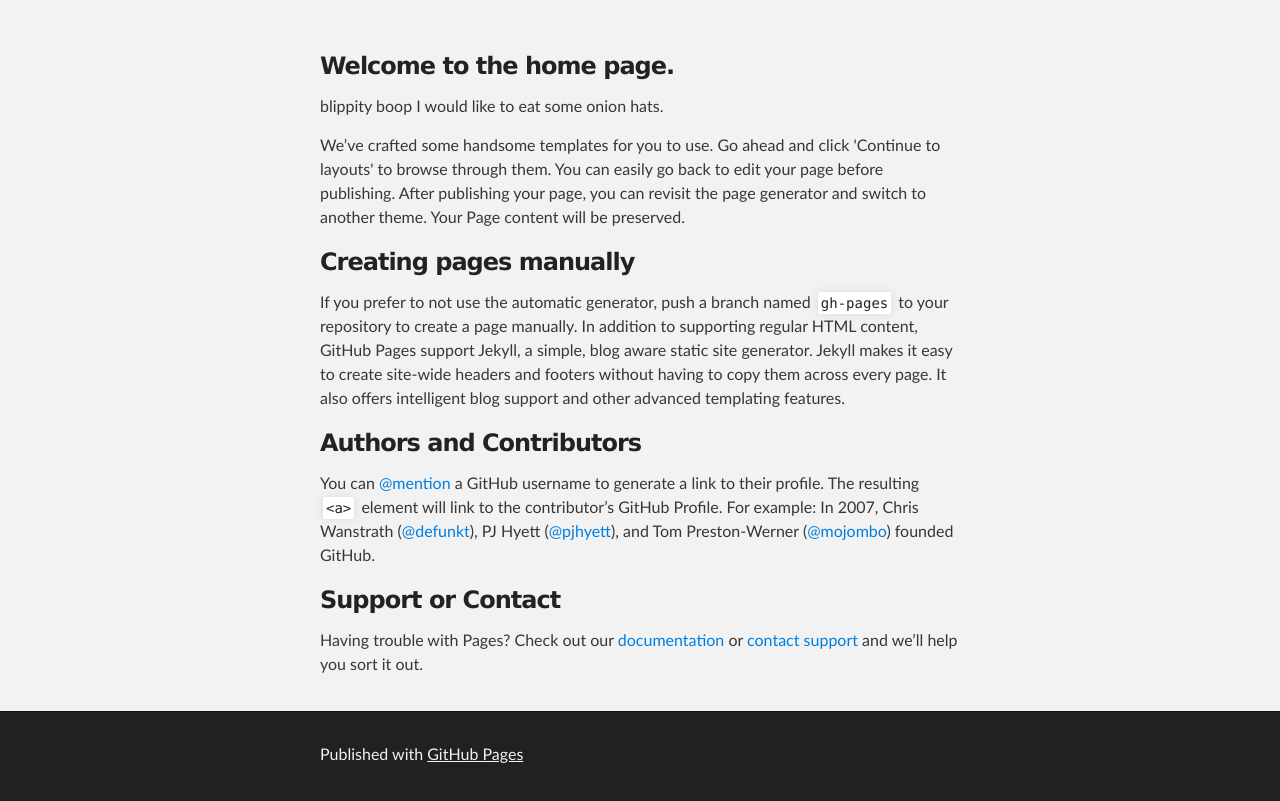
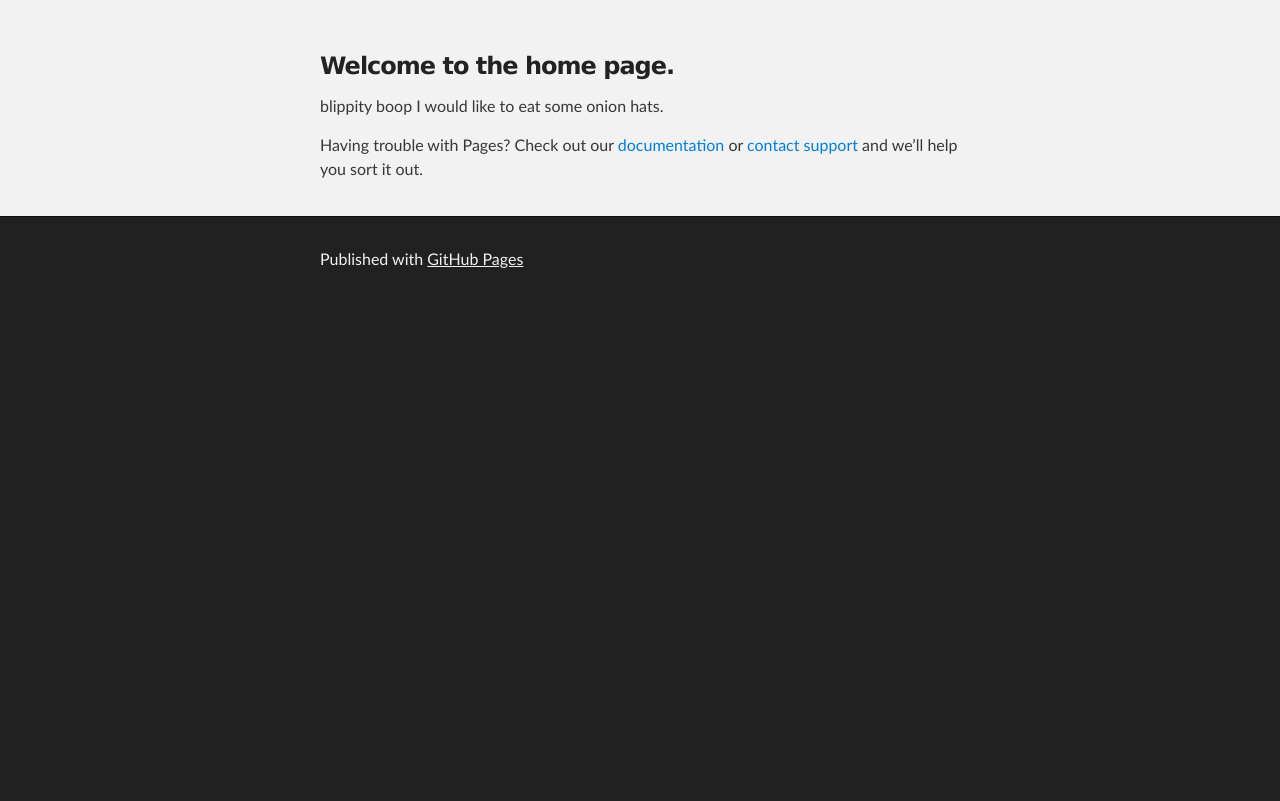
Before and after one commit to graceno/graceno.github.io, a plain HTML site: page index.html in a window 1280 px wide. Shown: the part 212-1013 px from the top of the page. After the commit the page ends 800 px from the top, so only its background shows below. Drawn offline with Linux system fonts and the light colour scheme.

Commit message:
Update index.html

```diff
--- a/index.html
+++ b/index.html
@@ -32,21 +32,6 @@
 
 <p>blippity boop I would like to eat some onion hats.</p>
 
-<p>We’ve crafted some handsome templates for you to use. Go ahead and click 'Continue to layouts' to browse through them. You can easily go back to edit your page before publishing. After publishing your page, you can revisit the page generator and switch to another theme. Your Page content will be preserved.</p>
-
-<h3>
-<a id="creating-pages-manually" class="anchor" href="#creating-pages-manually" aria-hidden="true"><span aria-hidden="true" class="octicon octicon-link"></span></a>Creating pages manually</h3>
-
-<p>If you prefer to not use the automatic generator, push a branch named <code>gh-pages</code> to your repository to create a page manually. In addition to supporting regular HTML content, GitHub Pages support Jekyll, a simple, blog aware static site generator. Jekyll makes it easy to create site-wide headers and footers without having to copy them across every page. It also offers intelligent blog support and other advanced templating features.</p>
-
-<h3>
-<a id="authors-and-contributors" class="anchor" href="#authors-and-contributors" aria-hidden="true"><span aria-hidden="true" class="octicon octicon-link"></span></a>Authors and Contributors</h3>
-
-<p>You can <a href="https://github.com/blog/821" class="user-mention">@mention</a> a GitHub username to generate a link to their profile. The resulting <code>&lt;a&gt;</code> element will link to the contributor’s GitHub Profile. For example: In 2007, Chris Wanstrath (<a href="https://github.com/defunkt" class="user-mention">@defunkt</a>), PJ Hyett (<a href="https://github.com/pjhyett" class="user-mention">@pjhyett</a>), and Tom Preston-Werner (<a href="https://github.com/mojombo" class="user-mention">@mojombo</a>) founded GitHub.</p>
-
-<h3>
-<a id="support-or-contact" class="anchor" href="#support-or-contact" aria-hidden="true"><span aria-hidden="true" class="octicon octicon-link"></span></a>Support or Contact</h3>
-
 <p>Having trouble with Pages? Check out our <a href="https://help.github.com/pages">documentation</a> or <a href="https://github.com/contact">contact support</a> and we’ll help you sort it out.</p>
       </section>
     </div>
```
